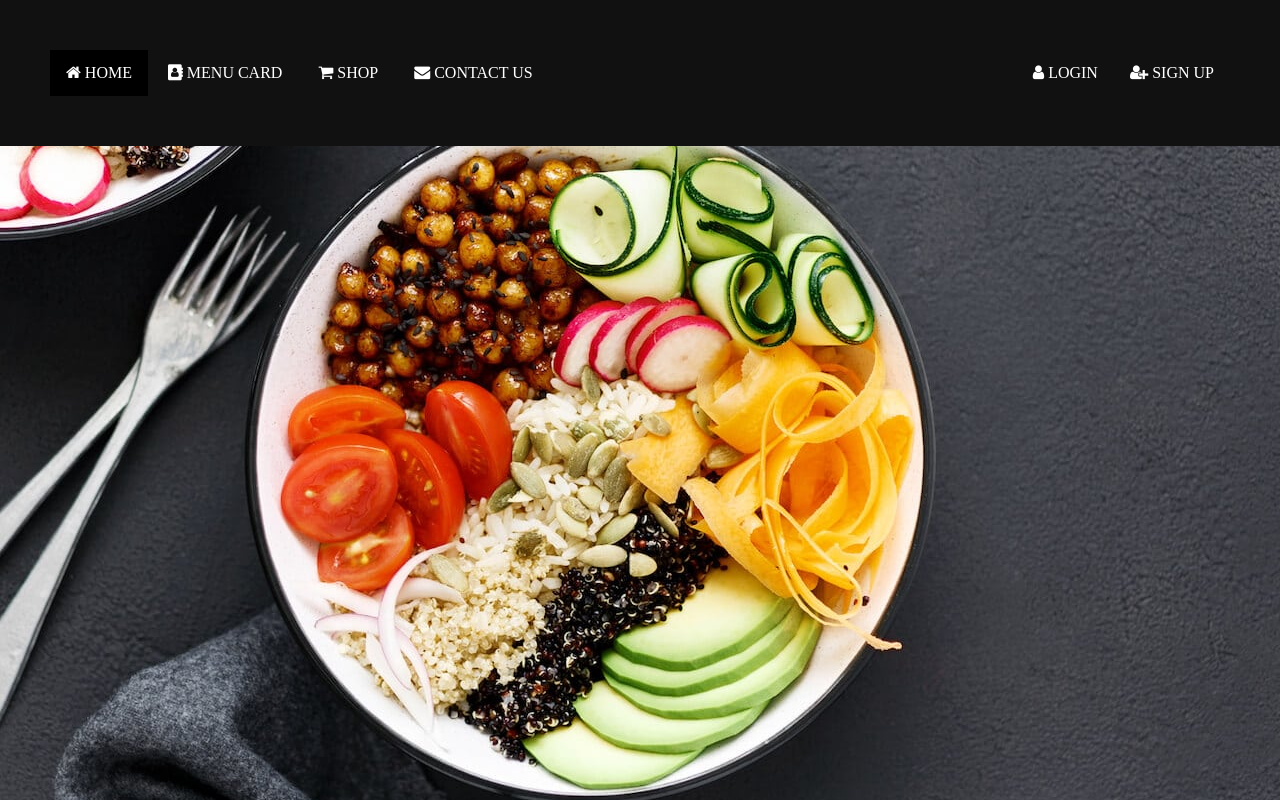
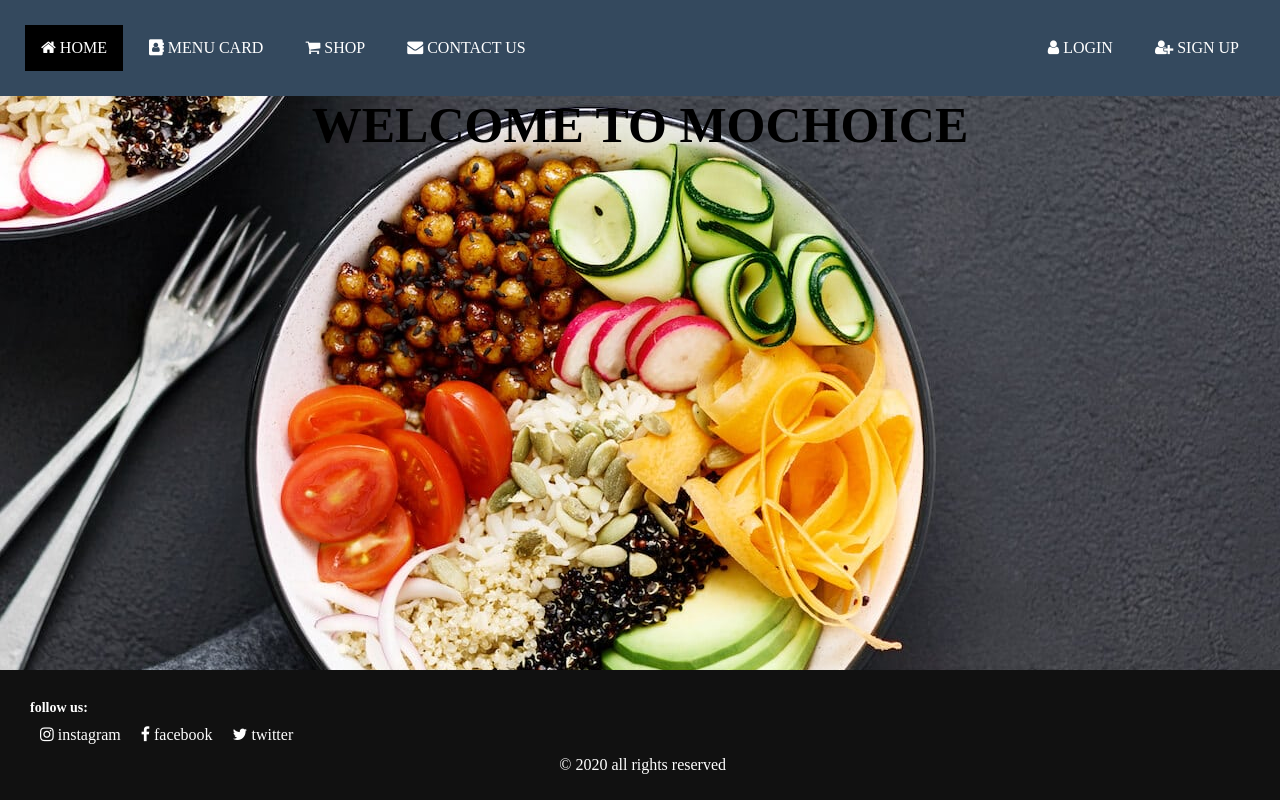
Before and after one commit to Diana-nyamai/MOCHOICE, a plain HTML site: page Mochoice.html in a window 1280 px wide. Drawn offline with Linux system fonts and the light colour scheme.

Commit message:
'Mochoice.html'

```diff
--- a/MC.css
+++ b/MC.css
@@ -1,21 +1,17 @@
 *{
     margin: 0;
-    padding: 0;
+    padding:0;
     font-family: century 'Franklin Gothic Medium', 'Arial Narrow', Arial, sans-serif;
 }
+h1{
+    text-align: center;
+    font-size: 50px;
 
-@keyframes slideleft{
-	from{
-		background-position:o%;
 }
-	to{
-		background-position:90000%;
-	}
-}
-header{
+
+body{
  background-image: url("mochoicebg.jpg");
- background-repeat:repeat-x;
- animation:slideleft 5000s infinite linear;
+ background-repeat:no-repeat;
  background-attachment:fixed;
  position: relative;
  min-height:100vh;
@@ -23,25 +19,22 @@ header{
  background-position: center;
 }
 
-h1{
-    text-align: center;
-    display: inline-block;
 
-}
 
 ul{
     list-style-type: none;
-    margin: 0px;
-    padding: 50px;
+    margin: 0;
+    padding: 20px;
     display: block;
     overflow: hidden;
-    background-color: #111;
-    position: sticky;
+    background-color: #34495e;
+
 
 }
  li{
     display:inline-block;
-    paddding:20px;
+    padding:5px;
+    float: left;
 
 }
  li a{
@@ -58,40 +51,70 @@ li a:hover{
 li a.active{
     background-color:#000;
 }
-li a, .dropbtn{
-    display:inline-block;
-    color:white;
+
+li a, .dropbtn {
+    display: inline-block;
+    color: white;
     text-align: center;
     padding: 14px 16px;
     text-decoration: none;
   }
-li .dropdown:hover .dropbtn{
-    background-color: #000;
+
+  li a:hover, .dropdown:hover .dropbtn {
+    background-color:#000;
   }
-li.dropdown{
+
+  li.dropdown {
     display: inline-block;
   }
 
   .dropdown-content {
-        display:none;
-        position:absolute;
-        background-color:#f9f9f9;
+    display: none;
+    position: absolute;
+    background-color:#111;
     min-width: 146px;
     box-shadow: 0px 8px 16px 0px rgba(0,0,0,0.2);
-        z-index:1;
+    z-index: 1;
+
   }
-    .dropdown-content a{
+
+  .dropdown-content a {
     color: #fff;
-        background-color:#111;
-        padding:6px 10px;
+    padding: 12px 16px;
     text-decoration: none;
     display: block;
     text-align: left;
+  }
+
+  .dropdown-content a:hover {background-color: #000;}
+
+  .dropdown:hover .dropdown-content {
+    display: block;
+  }
+.footer{
+    position:fixed;
+    left:0;
+    bottom:0;
+    background-color:#111;
+    color:#fff;
+    width:100%;
+    padding: 30px;
+}
+.footer a{
+color:#fff;
+padding:5px;
 
 }
-    .dropdown-content a:hover{background-color:ffffff;}
 
-    .dropdown:hover .dropdown-content{
-        display:block;
-        z-index: 2;
+.footer a:hover{
+    background-color: #34495e;
 }
+.social{
+    font-weight: bold;
+    font-size: 14px;
+}
+.copyright{
+    text-align: left;
+    position: relative;
+    transform: translate(20%,20%);
+}
--- a/Mochoice.html
+++ b/Mochoice.html
@@ -8,30 +8,46 @@
 <link rel="stylesheet" href="https://cdnjs.cloudflare.com/ajax/libs/font-awesome/4.7.0/css/font-awesome.min.css">
     </head>
     <body>
-        <header>
             <div class="main">
                  <ul>
                     <li><a class="active" href="#">
-                        <span class="fa fa-home"></span>  HOME</a></li>
-                    <li class="dropdown"><a class="dropbtn" href="javascript:void(0)">
-                        <span class="fa fa-address-book"></span>  MENU CARD</a>
-                    <div class="dropdown-content">
+                        <i class="fa fa-home"></i>  HOME</a></li>
+
+                        <li class="dropdown">
+                        <a class="dropbtn" href="javascript:void(0)">
+                        <i class="fa fa-address-book"></i>  MENU CARD</a>
+                        <div class="dropdown-content">
                         <a href="#">link 1</a>
                         <a href="#">link 2</a>
                         <a href="#">link 3</a>
                     </div>
                     </li>
+
                     <li><a href="#">
-                        <span class="fa fa-shopping-cart">
-                        </span>  SHOP</a></li>
-                    <li><a href="#"><span class="fa fa-envelope"></span> CONTACT US</a></li>
-                    <li style="float:right"><a href="#">
-                        <span class="fa fa-user-plus"></span>  SIGN UP</a></li>
-                    <li style="float:right"><a href="#">
-                        <span class="fa fa-user"></span>  LOGIN</a></li>
+                        <i class="fa fa-shopping-cart">
+                        </i>  SHOP</a></li>
+
+                    <li><a href="#"><i class="fa fa-envelope"></i> CONTACT US</a></li>
+
+                    <li style="float:right"><a href="signup.html">
+                        <i class="fa fa-user-plus"></i>  SIGN UP</a></li>
+
+                    <li style="float:right"><a href="login.html">
+                        <i class="fa fa-user"></i>  LOGIN</a></li>
                 </ul>
+                <div>
+                <h1>WELCOME TO MOCHOICE</h1>
+                <div class="footer">
+                    <p class="social">follow us:</p>
+                    <li><a href=""><i class="fa fa-instagram"></i>  instagram</a></li>
+                   <li> <a href=""><i class="fa fa-facebook"></i>  facebook</a></li>
+                    <li><a href=""><i class="fa fa-twitter"></i>  twitter</a></li><br/><br/>
+                    <p class="copyright">  &copy 2020 all rights reserved</p>
+                </div>
+
+                </div>
             </div>
-            </header>
+
 
 
 
```
Lines whose indentation alone changed are shown as unchanged.
